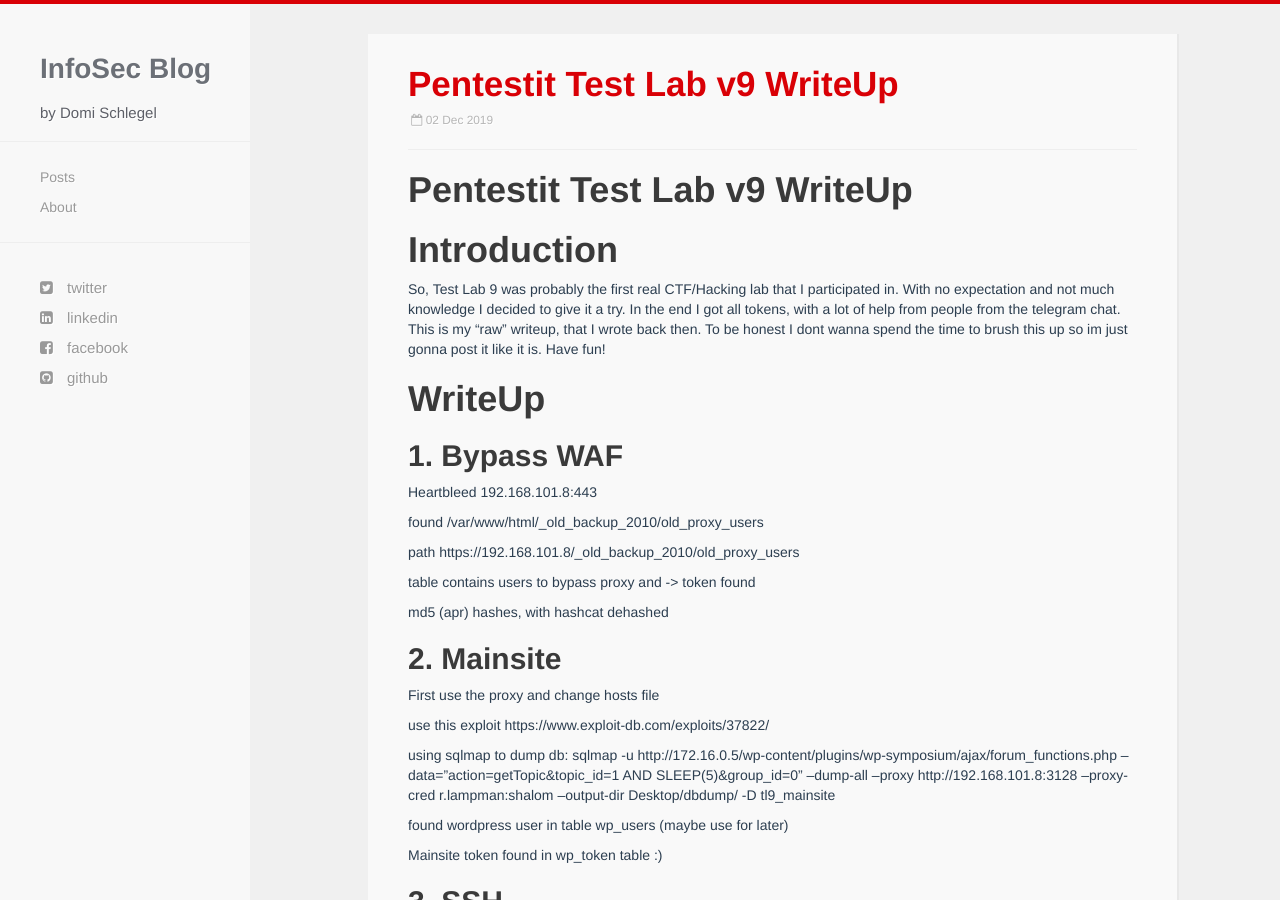
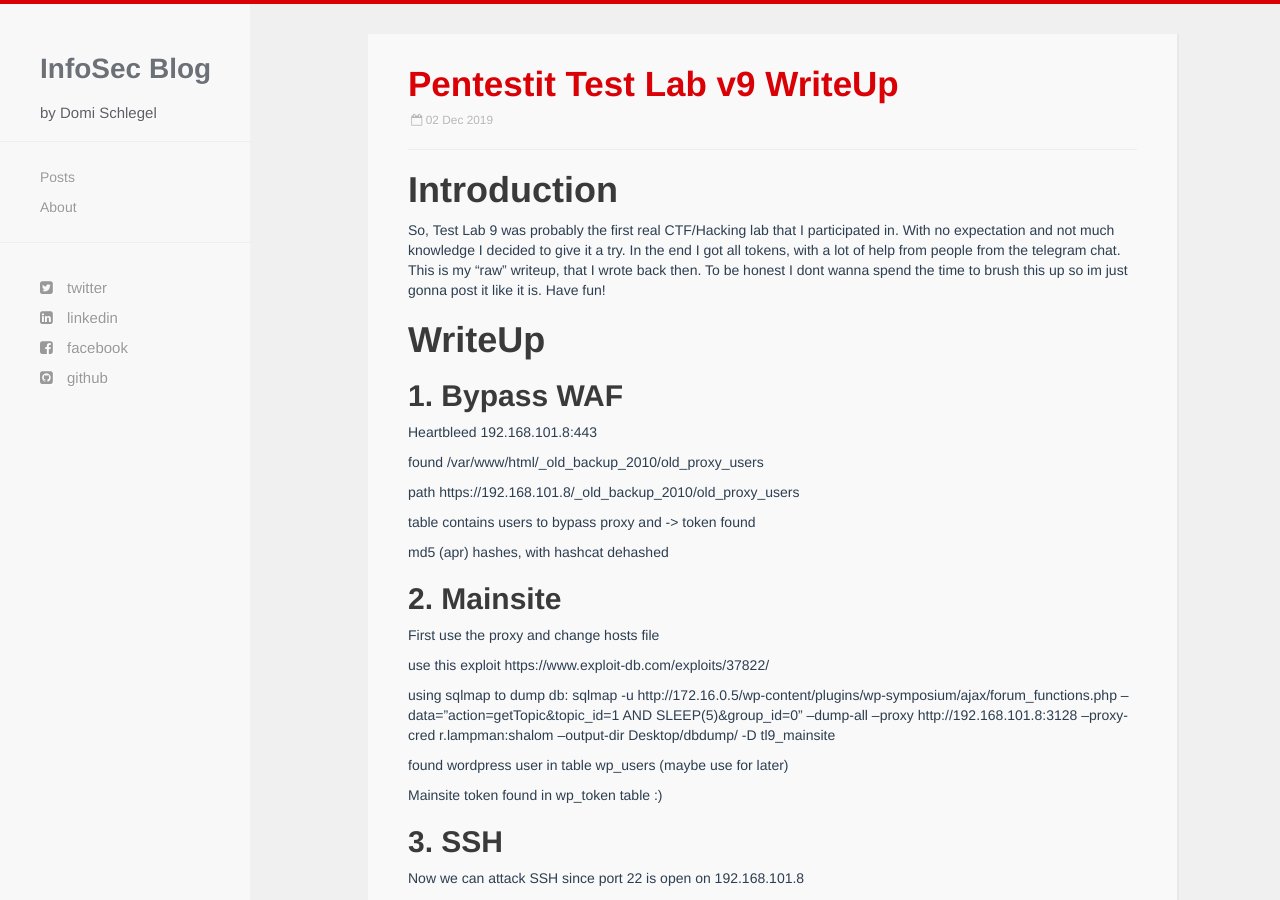
Before and after one commit to PhaNDoMs/PhaNDoMs.github.io, a Jekyll site: the page built from _posts/2019-12-02-TestLab9WriteUp.markdown, in a window 1280 px wide and 900 px high. Built offline with Jekyll 4.4.1, drawn with Linux system fonts in a browser that asks for light colours; nearby versions of some CDN libraries; Markdown is read by kramdown in place of the engine named in the settings; comment, search, counter and statistics services are not loaded.

Commit message:
Update 2019-12-02-TestLab9WriteUp.markdown

```diff
--- a/_posts/2019-12-02-TestLab9WriteUp.markdown
+++ b/_posts/2019-12-02-TestLab9WriteUp.markdown
@@ -3,8 +3,6 @@
 categories: ['CTF WriteUps']
 tags: 'PenTestIT'
 ---
-
-# Pentestit Test Lab v9 WriteUp
 
 # Introduction
 So, Test Lab 9 was probably the first real CTF/Hacking lab that I participated in. With no expectation and not much knowledge I decided to give it a try. In the end I got all tokens, with a lot of help from people from the telegram chat. This is my "raw" writeup, that I wrote back then. To be honest I dont wanna spend the time to brush this up so im just gonna post it like it is. Have fun!
```
